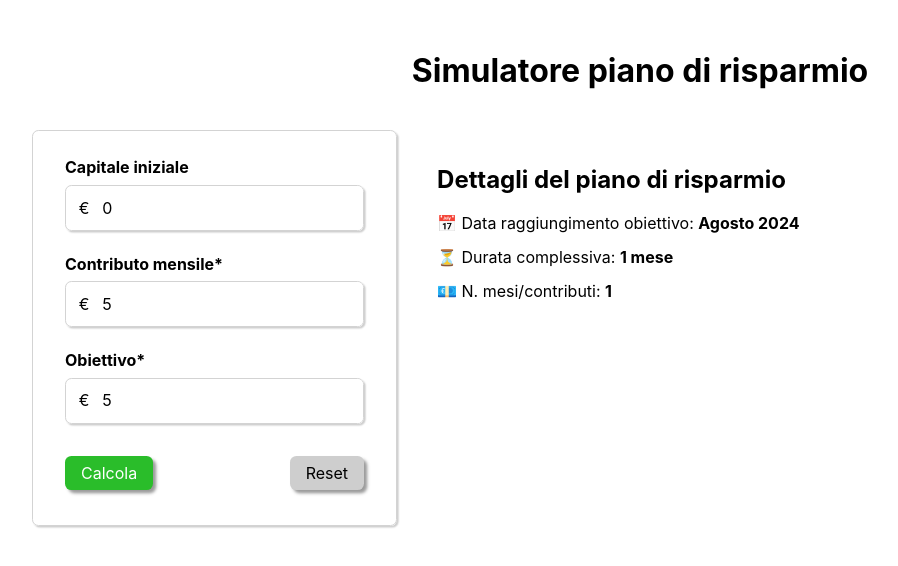
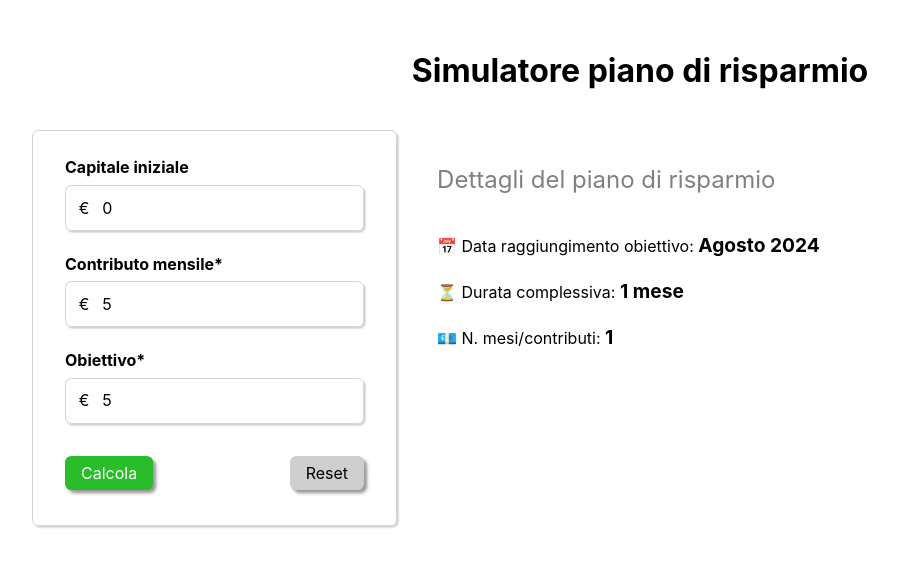
Before and after one commit to cdomizi/savings-plan-calculator, a website with bundled scripts: page index.html in a window 1280 px wide. Both pictures are taken after typing "5", "5" into the empty fields and a click on the input "Calcola". Shown: the whole page, without its empty margins (0-898 px from the left). Built offline with nearby package versions, Linux system fonts and the light colour scheme.

Commit message:
add styling to details section

```diff
--- a/css/styles.css
+++ b/css/styles.css
@@ -86,12 +86,23 @@ main {
   width: fit-content;
 }
 
-.details-section-bold {
-  font-weight: bold;
+.details-section-header {
+  color: gray;
+  padding-bottom: 1rem;
+  font-weight: normal;
 }
 
 .details-section-header-error {
   color: red;
+}
+
+.details-section-bold {
+  font-weight: bold;
+  font-size: larger;
+}
+
+#details-section p {
+  margin: 1.5rem auto;
 }
 
 .validation-error-message {
```
